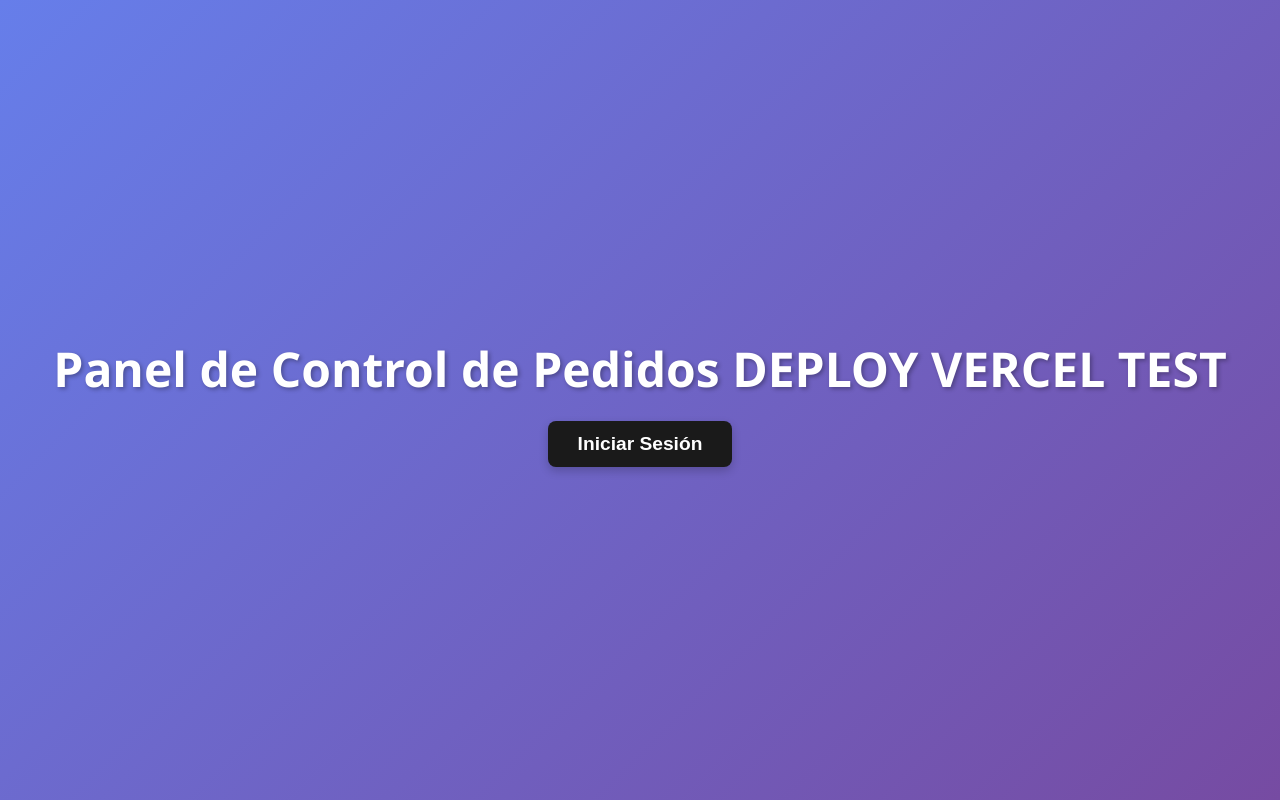
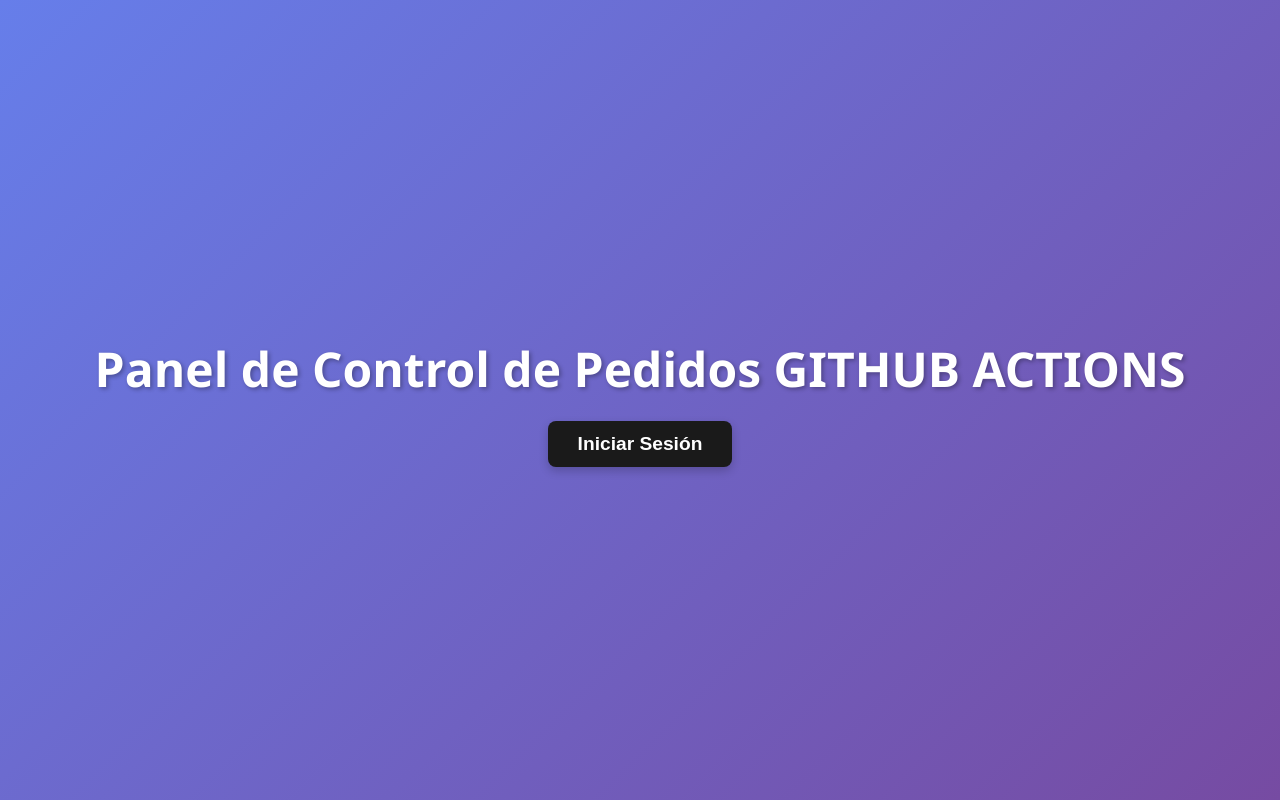
Before and after one commit to kev1226/fronted-vercel, a React (Create React App) app: page / in a window 1280 px wide. Built offline with nearby package versions, Linux system fonts and the light colour scheme.

Commit message:
deploy vercel

```diff
--- a/src/App.js
+++ b/src/App.js
@@ -15,7 +15,7 @@
 
   return (
     <div style={styles.container}>
-      <h1 style={styles.title}>Panel de Control de Pedidos DEPLOY VERCEL TEST</h1>
+      <h1 style={styles.title}>Panel de Control de Pedidos GITHUB ACTIONS</h1>
 
       {/* Botones de Login/Logout */}
       {!isAuthenticated ? (
@@ -29,7 +29,7 @@
             style={styles.authButton}
             onClick={() => logout({ logoutParams: { returnTo: window.location.origin } })}
           >
-            Cerrar Sesión
+            Cerrar Sesión GITHUB ACTIONS
           </button>
 
           {/* Botones del sistema de pedidos */}
```
